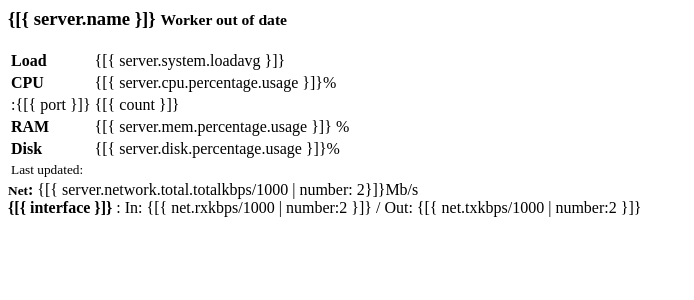
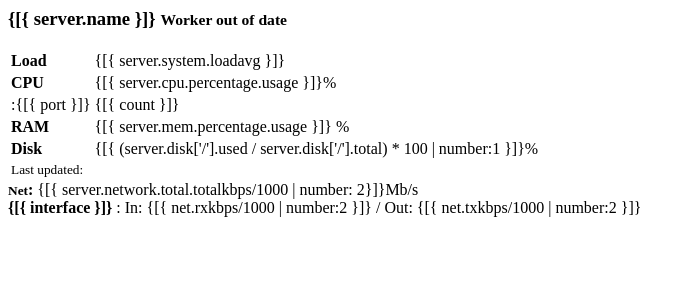
Before and after one commit to ashleyhindle/msiof, a PHP site: template views/server.twig in a window 1280 px wide. Shown: the top 300 px of the page, without its empty margins (0-694 px from the left). Run offline with PHP 8.4, Linux system fonts and the light colour scheme; the template is opened without the code that fills it, so the values that code supplies are empty; some libraries are stand-ins or nearby versions.

Commit message:
calculate disk usage from new syscall disk place

```diff
--- a/views/server.twig
+++ b/views/server.twig
@@ -39,7 +39,7 @@
 
 								<tr ng-class="{'danger': server.issues.disk}">
 										  <td><strong tooltip-animation="false" tooltip-placement="right" tooltip="Size: {[{ ((server.disk['/'].total/1024)/1024)/1024 | number: 2}]}GB">Disk</strong></td>
-										  <td>{[{ server.disk.percentage.usage }]}%</td>
+										  <td>{[{ (server.disk['/'].used / server.disk['/'].total) * 100 | number:1 }]}%</td>
 								</tr>
 
 								<tr ng-class="{'danger': server.issues.lastupdated}">
```
